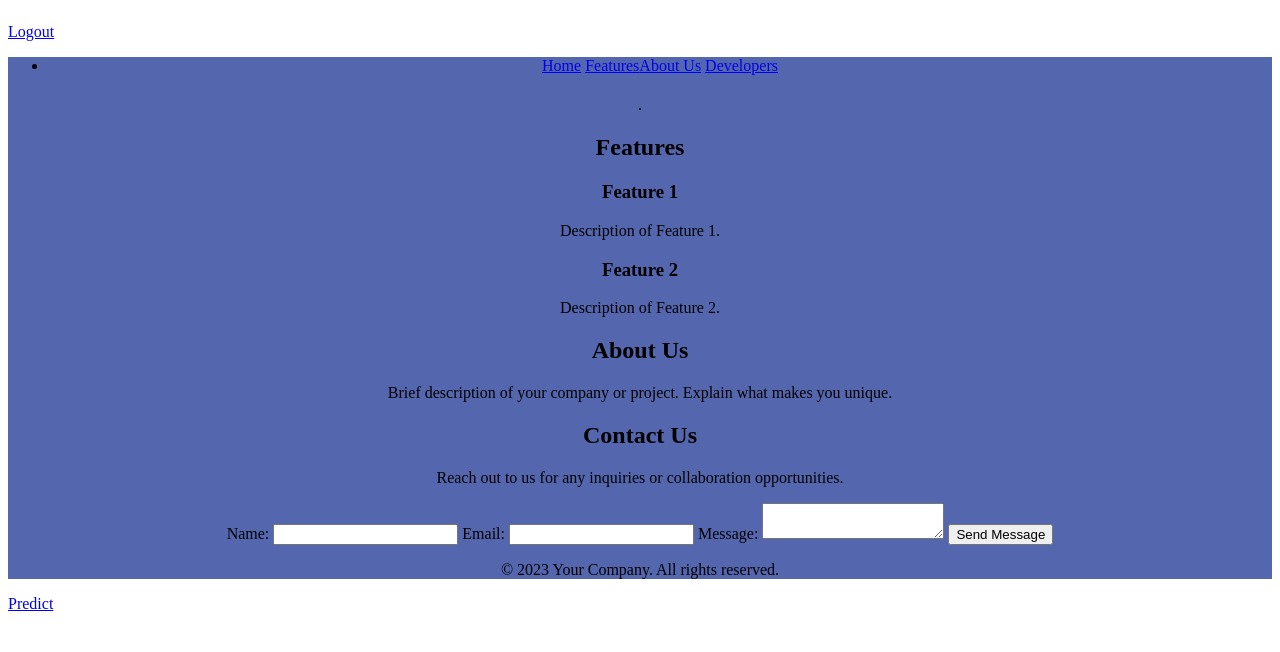
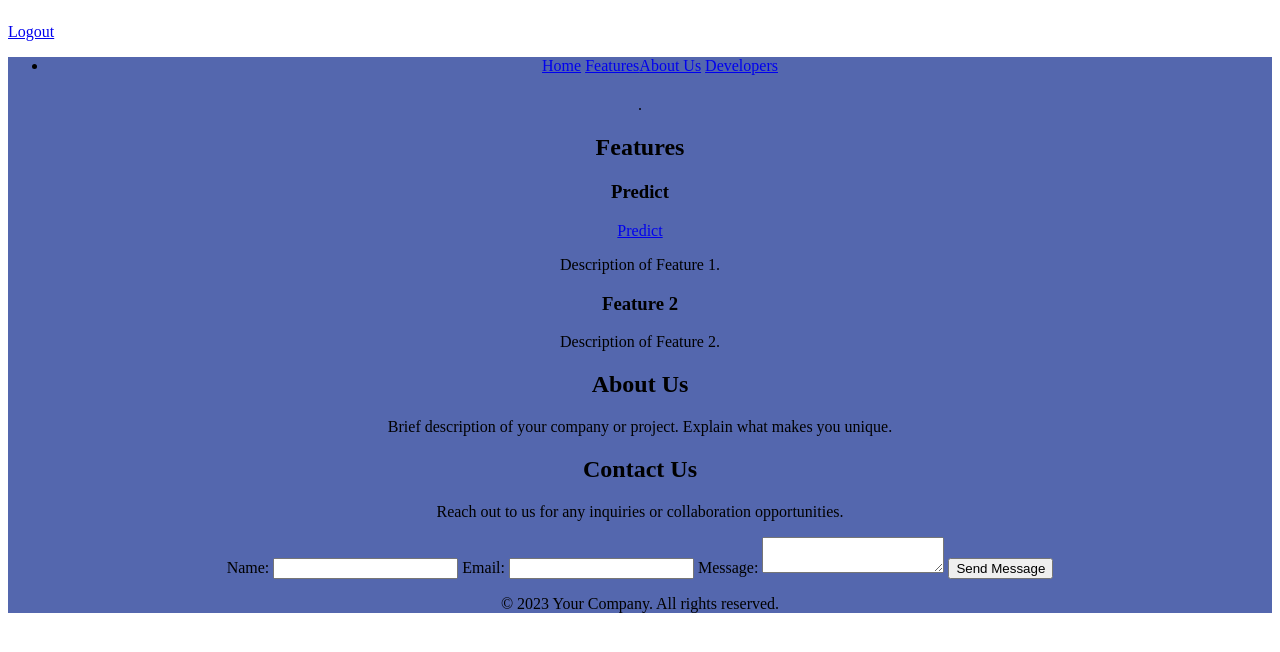
Before and after one commit to DaJoesh/CS4650-AWS-Project, a Django app: template backend/stockAI/templates/index.html in a window 1280 px wide. Shown: the part 57-709 px from the top of the page. Run offline with Django 4.2, Linux system fonts and the light colour scheme; the template is opened without the code that fills it: values that come from a table or form of the project are taken from there, others are empty.

Commit message:
changed some QOL stuff

```diff
--- a/backend/stockAI/templates/index.html
+++ b/backend/stockAI/templates/index.html
@@ -47,7 +47,8 @@
     <section id="features" class="features">
       <h2>Features</h2>
       <div class="feature">
-        <h3>Feature 1</h3>
+        <h3>Predict</h3>
+        <a href="predict">Predict</a>
         <p>Description of Feature 1.</p>
       </div>
       <div class="feature">
@@ -95,7 +96,6 @@
   <h1>Welcome Guest</h1>
   <p><a href="{% url 'login' %}">Login</a></p>
 {% endif %}
-<a href="predict">Predict</a>
 
 </body>
 </html>
```
Also changed, not shown: README.md.
